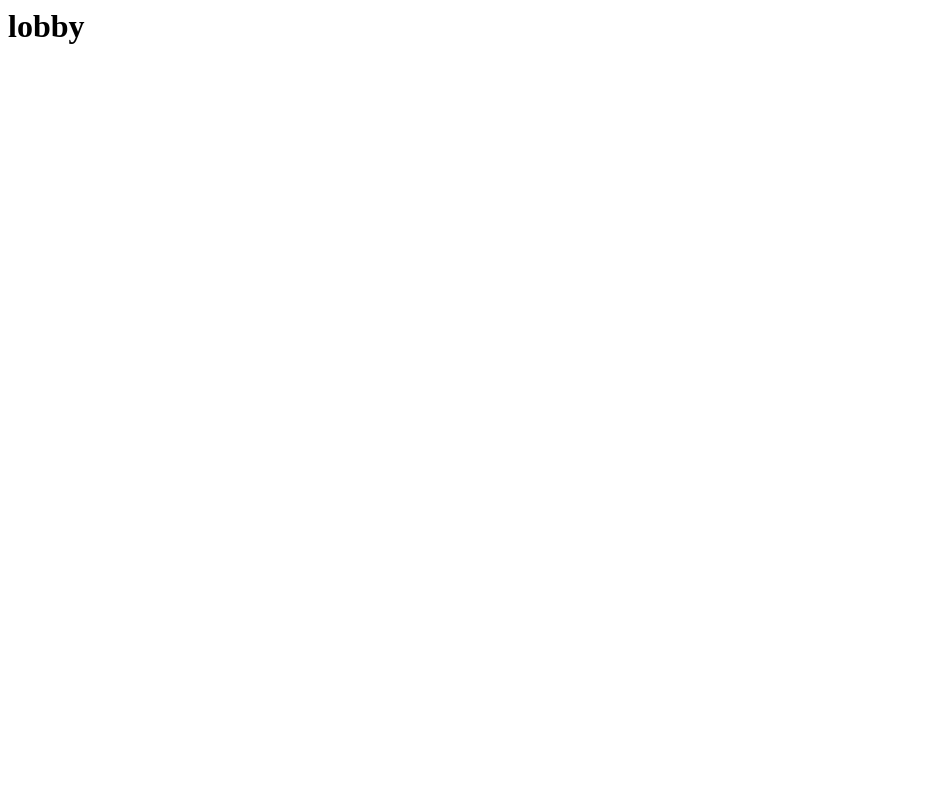
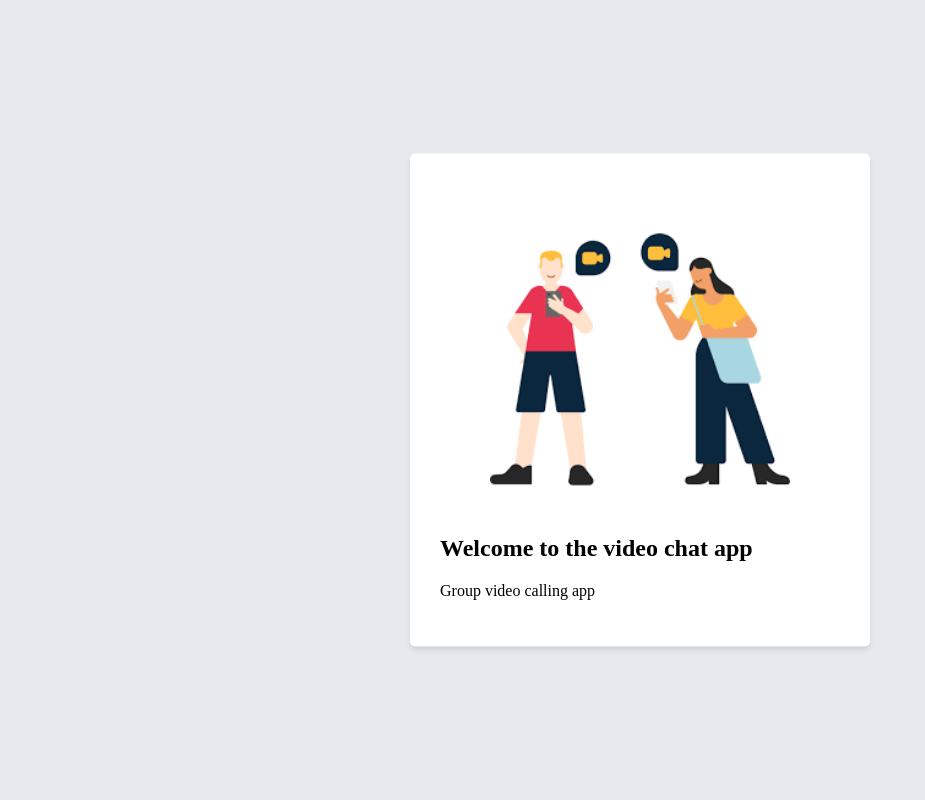
Before and after one commit to Ashutosh2302/Videochat-website, a Django app: page / in a window 1280 px wide. Before the commit the part shown is almost empty. Shown: the whole page, without its empty margins (0-925 px from the left). Run offline with Django 3.2, Linux system fonts and the light colour scheme.

Commit message:
styled home page

```diff
--- /dev/null
+++ b/base/static/styles/main.css
@@ -0,0 +1,22 @@
+:root{
+    --shadow: 0 4px 6px -1px rgba(0, 0, 0, 0.1), 0 2px 4px -1px rgba(0, 0, 0, 0.06);
+}
+body{
+    background-color: rgba(232, 233, 239, 1);
+}
+#logo{
+    display: block;
+    width: 300px;
+    margin: 50px auto;
+}
+#form-container{
+    width: 400px;
+    box-shadow: var(--shadow);
+    background-color: white;
+    padding: 30px;
+    border-radius: 5px;
+    position: fixed;
+    top: 50%;
+    left: 50%;
+    transform: translate(-50%, -50%)
+}
--- a/base/templates/base/lobby.html
+++ b/base/templates/base/lobby.html
@@ -1 +1,17 @@
-<h1>lobby</h1>
+{% extends 'base/main.html' %}
+
+{% load static %}
+
+{% block content %}
+
+<main>
+    <section id="form-container">
+        <img id="logo" src="{% static 'images/vc.png' %}" />
+        <div>
+            <h1>Welcome to the video chat app</h1>
+            <p>Group video calling app</p>
+        </div>
+    </section>
+</main>
+
+{% endblock content %}
--- /dev/null
+++ b/base/templates/base/main.html
@@ -0,0 +1,20 @@
+<!DOCTYPE html>
+{% load static %}
+<html lang="en">
+  <head>
+    <meta charset="UTF-8">
+    <meta name="viewport" content="width=device-width, initial-scale=1.0">
+    <meta http-equiv="X-UA-Compatible" content="ie=edge">
+    <title>Video chat</title>
+    <link rel="stylesheet" href="{% static 'styles/main.css' %}">
+    <!-- <script src="index.js"></script> -->
+  </head>
+  <body>
+
+	{% block content %}
+
+
+  {% endblock content %}
+
+  </body>
+</html>
--- a/base/templates/base/room.html
+++ b/base/templates/base/room.html
@@ -1 +1,5 @@
+{% extends 'base/main.html' %}
+
+{% block content %}
 <h1>room</h1>
+{% endblock content %}
--- a/videochat/settings.py
+++ b/videochat/settings.py
@@ -120,6 +120,10 @@ USE_TZ = True
 
 STATIC_URL = '/static/'
 
+STATICFILES_DIRS = [
+    BASE_DIR / 'static'
+]
+
 # Default primary key field type
 # https://docs.djangoproject.com/en/3.2/ref/settings/#default-auto-field
 
```
Also changed, not shown: base/static/images/camera.svg (added), base/static/images/images.png (added), base/static/images/vc.png (added).
